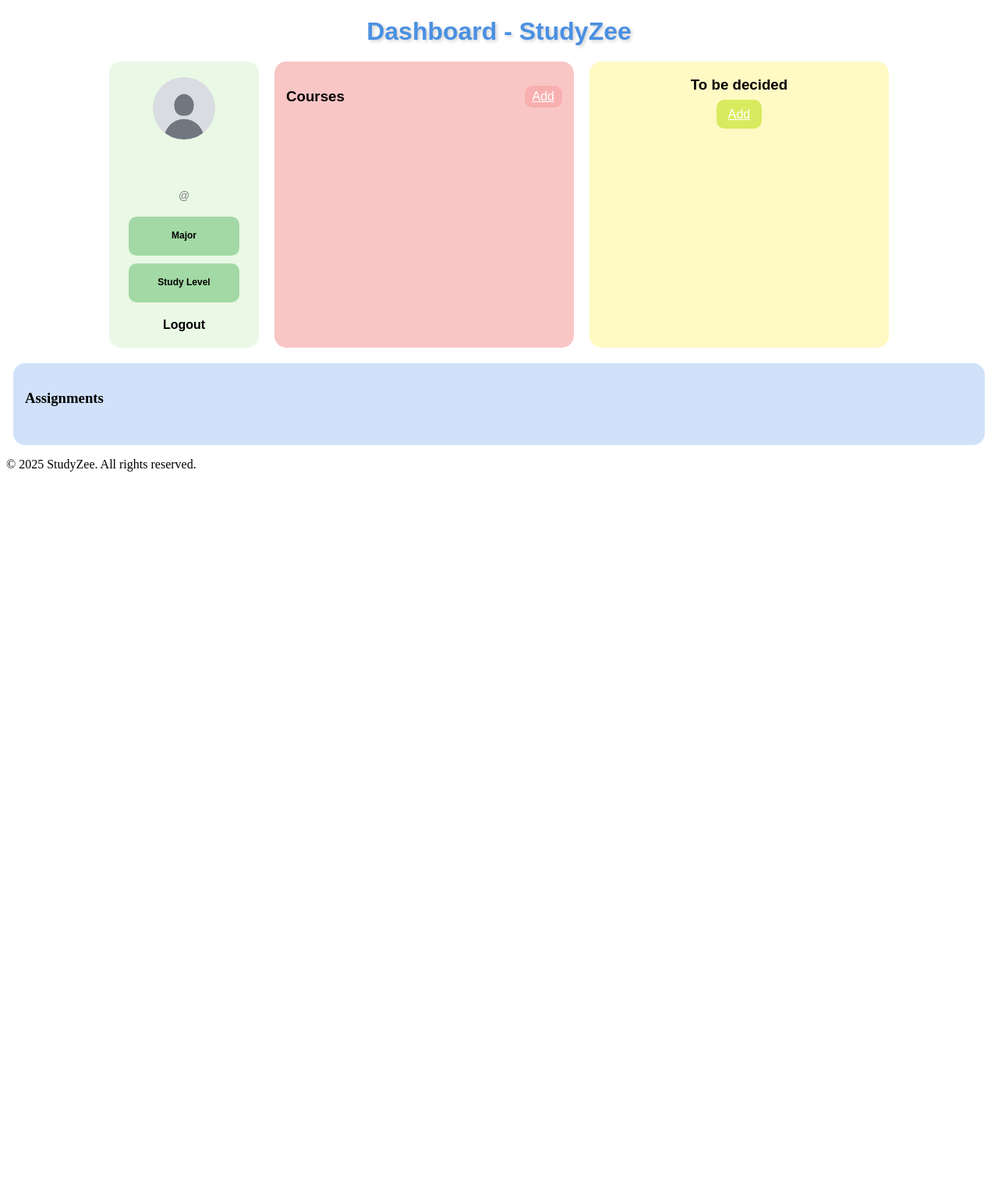
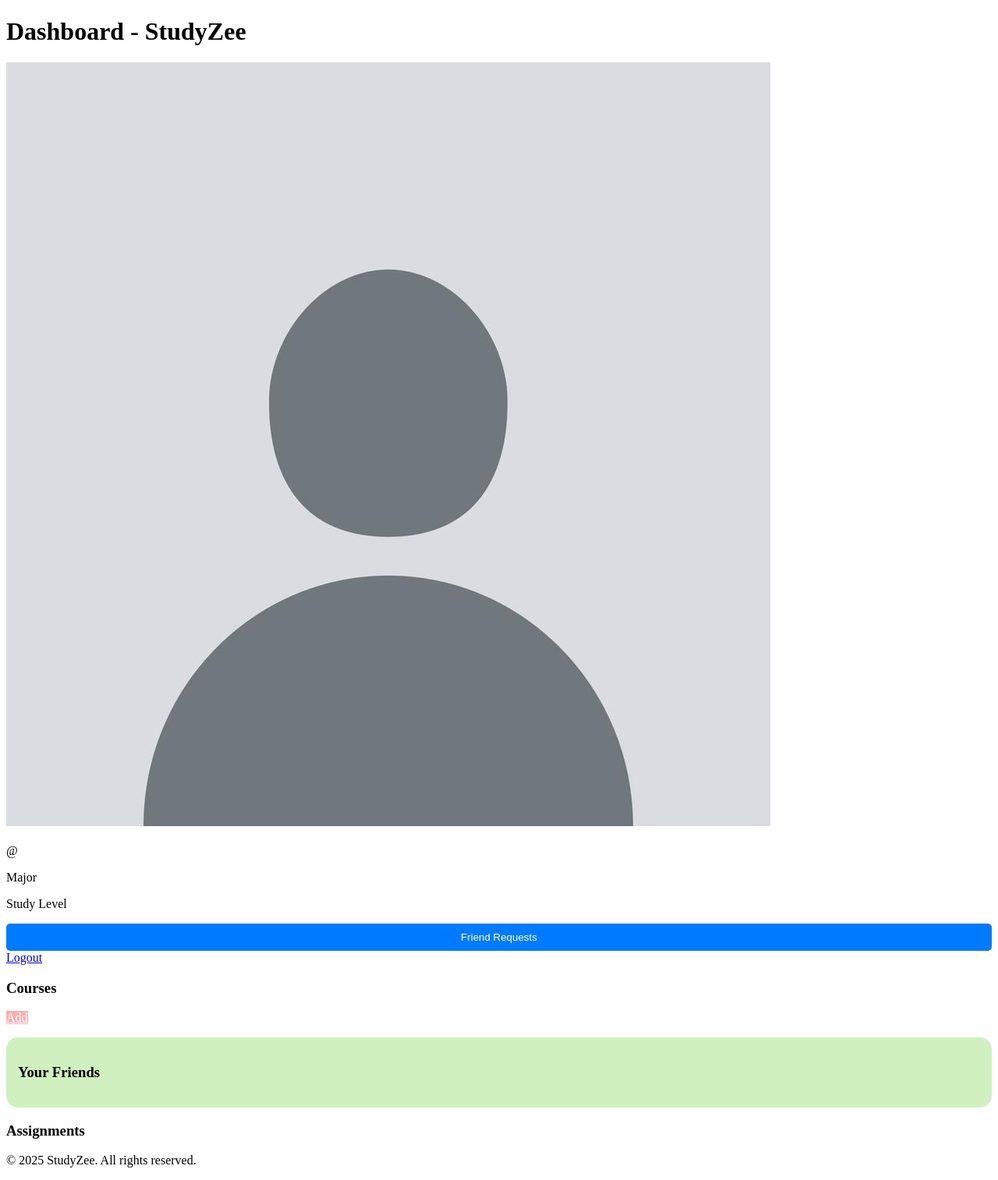
Before and after one commit to Singh-thetic/studyzee, a Python web app: template templates/dashboard.html in a window 1280 px wide. Shown: the part 58-1572 px from the top of the page at 78% size. Before the commit the page ends 663 px from the top, so only its background shows below. Run offline with Jinja, Linux system fonts and the light colour scheme; the template is opened without the code that fills it, so the values that code supplies are empty; some libraries are stand-ins or nearby versions.

Commit message:
Commitment OP in the chat!

```diff
--- a/templates/dashboard.html
+++ b/templates/dashboard.html
@@ -11,7 +11,7 @@
         <div class="sidebar">
             <a href="{{ url_for('edit_profile') }}">
                 <img src="{{ user_data.profile_picture or url_for('static', filename='images/default-pfp.jpg') }}" alt="Profile Picture" class="profile-img">
-            </a></a>
+            </a>
             <h3 class="username">{{ user_data.full_name }}</h3>
             <p class="user-handle">@{{ user_data.username }}</p>
 
@@ -23,6 +23,8 @@
                 <p class="label">Study Level</p>
                 <p class="value">{{ user_data.study_level }}</p>
             </div>
+
+            <button onclick="openFriendRequests()">Friend Requests</button>
 
             <a href="{{ url_for('logout') }}" class="logout-btn">Logout</a>
         </div>
@@ -40,13 +42,30 @@
             </ul>
         </div>
 
-        <!--TBD Section -->
-        <div class="notes-section">
-            <div class="notes-header">
-            <h3 style="text-align: center;">To be decided</h3>
-            <a href="{{ url_for('add_course') }}" class="add-btn" style="background: #d8eb5f; color: white; padding: 10px 15px; width: auto;">Add</a>
+        <!-- Friends & Chat Section -->
+        <div class="friends-section">
+            <h3>Your Friends</h3>
+            <ul id="friends-list"></ul>
         </div>
-        </div>
+
+        <script>
+        fetch('/friends_list')
+            .then(response => response.json())
+            .then(data => {
+                let list = document.getElementById('friends-list');
+                data.friends.forEach(friend => {
+                    let li = document.createElement("li");
+                    li.innerHTML = `${friend.email}
+                        <button onclick="startPrivateChat('${friend.room_code}')">Message</button>`;
+                    list.appendChild(li);
+                });
+            });
+
+        function startPrivateChat(roomCode) {
+            window.location.href = `/chat?room=${roomCode}`;
+        }
+        </script>
+
     </div>
 </div>
 
@@ -63,147 +82,111 @@
     </ul>
 </div>
 
-<style>
-    /* General Layout */
-    .dashboard-container {
-        font-family: Arial, sans-serif;
-        text-align: center;
-        margin: 20px;
-    }
-    .title {
-        font-size: 32px;
-        font-weight: bold;
-        margin-bottom: 20px;
-        color: #4A90E2;
-        text-shadow: 2px 2px 4px rgba(0, 0, 0, 0.2);
-    }
-    .main-content {
-        display: grid;
-        grid-template-columns: 1fr 2fr 2fr;
-        gap: 20px;
-        max-width: 1000px;
-        margin: auto;
+<!-- Friend Requests Modal -->
+<div id="friendRequestsModal" class="modal">
+    <div class="modal-content">
+        <span class="close" onclick="closeFriendRequests()">&times;</span>
+        <h3>Friend Requests</h3>
+        <ul id="requests-list"></ul>
+    </div>
+</div>
+
+<script src="https://cdn.socket.io/4.0.1/socket.io.min.js"></script>
+<script>
+
+// Fetch and Display Friend Requests in the Modal
+function openFriendRequests() {
+    fetch('/friend_requests')
+        .then(response => response.json())
+        .then(data => {
+            let list = document.getElementById('requests-list');
+            list.innerHTML = "";  // Clear previous requests
+            data.requests.forEach(req => {
+                let li = document.createElement("li");
+                li.innerHTML = `${req.sender_email} - ${req.message}
+                    <button onclick="respondRequest('${req.id}', 'accepted')">Accept</button>
+                    <button onclick="respondRequest('${req.id}', 'rejected')">Reject</button>`;
+                list.appendChild(li);
+            });
+        });
+
+    document.getElementById("friendRequestsModal").style.display = "block";
 }
 
-    /* Sidebar (Profile Section) */
-    .sidebar {
-        background: #EAF8E6;
-        padding: 20px;
-        border-radius: 15px;
-        display: flex;
-        flex-direction: column;
-        align-items: center;
-    }
-    .profile-img {
-        width: 80px;
-        height: 80px;
-        border-radius: 50%;
-        object-fit: cover;
-        margin-bottom: 10px;
-    }
-    .username {
-        font-size: 18px;
-        font-weight: bold;
-    }
-    .user-handle {
-        font-size: 14px;
-        color: gray;
-    }
-    .info-box {
-        background: #A3D9A5;
-        padding: 5px 10px;
-        border-radius: 10px;
-        margin: 5px 0;
-        text-align: center;
-        width: 80%;
-    }
-    .label {
-        font-size: 12px;
-        font-weight: bold;
-    }
-    .value {
-        font-size: 14px;
-    }
-    .logout-btn {
-        margin-top: 15px;
-        text-decoration: none;
-        color: black;
-        font-weight: bold;
+function closeFriendRequests() {
+    document.getElementById("friendRequestsModal").style.display = "none";
 }
 
-    /* Courses Section */
-    .courses-section {
-        background: #F9C6C6;
+function respondRequest(requestId, response) {
+    fetch('/respond_friend_request', {
+        method: "POST",
+        headers: { "Content-Type": "application/json" },
+        body: JSON.stringify({ request_id: requestId, response: response })
+    }).then(() => {
+        alert("Friend request " + response);
+        closeFriendRequests();
+        location.reload();
+    });
+}
+</script>
+
+<style>
+/* Modal Styling */
+.modal {
+    display: none;
+    position: fixed;
+    z-index: 1;
+    left: 0;
+    top: 0;
+    width: 100%;
+    height: 100%;
+    background-color: rgba(0,0,0,0.5);
+}
+
+.modal-content {
+    background-color: white;
+    margin: 10% auto;
+    padding: 20px;
+    border: 1px solid #888;
+    width: 50%;
+    text-align: center;
+    border-radius: 10px;
+}
+
+.close {
+    color: #aaa;
+    float: right;
+    font-size: 28px;
+    font-weight: bold;
+    cursor: pointer;
+}
+
+.close:hover {
+    color: black;
+}
+
+/* Friends Section */
+.friends-section {
+    background: #D0F0C0;
     padding: 15px;
     border-radius: 15px;
     text-align: left;
 }
-    .courses-header {
-        display: flex;
-        justify-content: space-between;
-        align-items: center;
-    }
-    .add-btn {
-        background: white;
-        border: none;
-        padding: 5px 10px;
-        border-radius: 10px;
-        cursor: pointer;
-    }
-    .courses-list {
+
+.friends-section ul {
     list-style: none;
     padding: 0;
-        max-height: 180px;
-        overflow-y: auto;
 }
-    .course-item {
-        background: #F8AFAF;
+
+.friends-section li {
+    background: #A3D9A5;
     padding: 8px;
     border-radius: 10px;
     margin: 5px 0;
 }
-
-    /* Notes Section */
-    .notes-section {
-        background: #FFF9C4;
-        border-radius: 15px;
-        min-height: 150px;
-    }
-
-    /* Assignments Section */
-    .assignments-section {
-        background: #D0E1F9;
-        padding: 15px;
-        border-radius: 15px;
-        margin-top: 20px;
-        max-width: 95vw;
-        margin-left: auto;
-        margin-right: auto;
-        max-height: 250px;
-        overflow-y: auto;
-    }
-    .assignments-list {
-        list-style: none;
-        padding: 0;
-        max-height: 180px;
-        overflow-y: auto;
-    }
-    .assignment-item {
-        background: #B0C4F0;
-        padding: 12px;
-        border-radius: 10px;
-        margin: 6px 0;
-        font-size: 16px;
-        display: flex;
-        align-items: center;
-        gap: 10px;
-    }
-    .assignment-item input {
-        cursor: pointer;
-        width: 18px;
-        height: 18px;
-    }
 </style>
 
+{% endblock %}
 
-{% endblock %}
+759b9b71-243d-4175-b4ad-4cc215e041c1
+65ef908f-7efe-41eb-af9c-ebd9f1baf145
```
Also changed, not shown: app.py (+241 -4 lines), static/style.css (+36 -0 lines), templates/chat.html (added, +57 -0 lines), templates/friends.html (added, +106 -0 lines), static/profile_pics/65ef908f-7efe-41eb-af9c-ebd9f1baf145_contact.png (added). Lines whose indentation alone changed are shown as unchanged.
